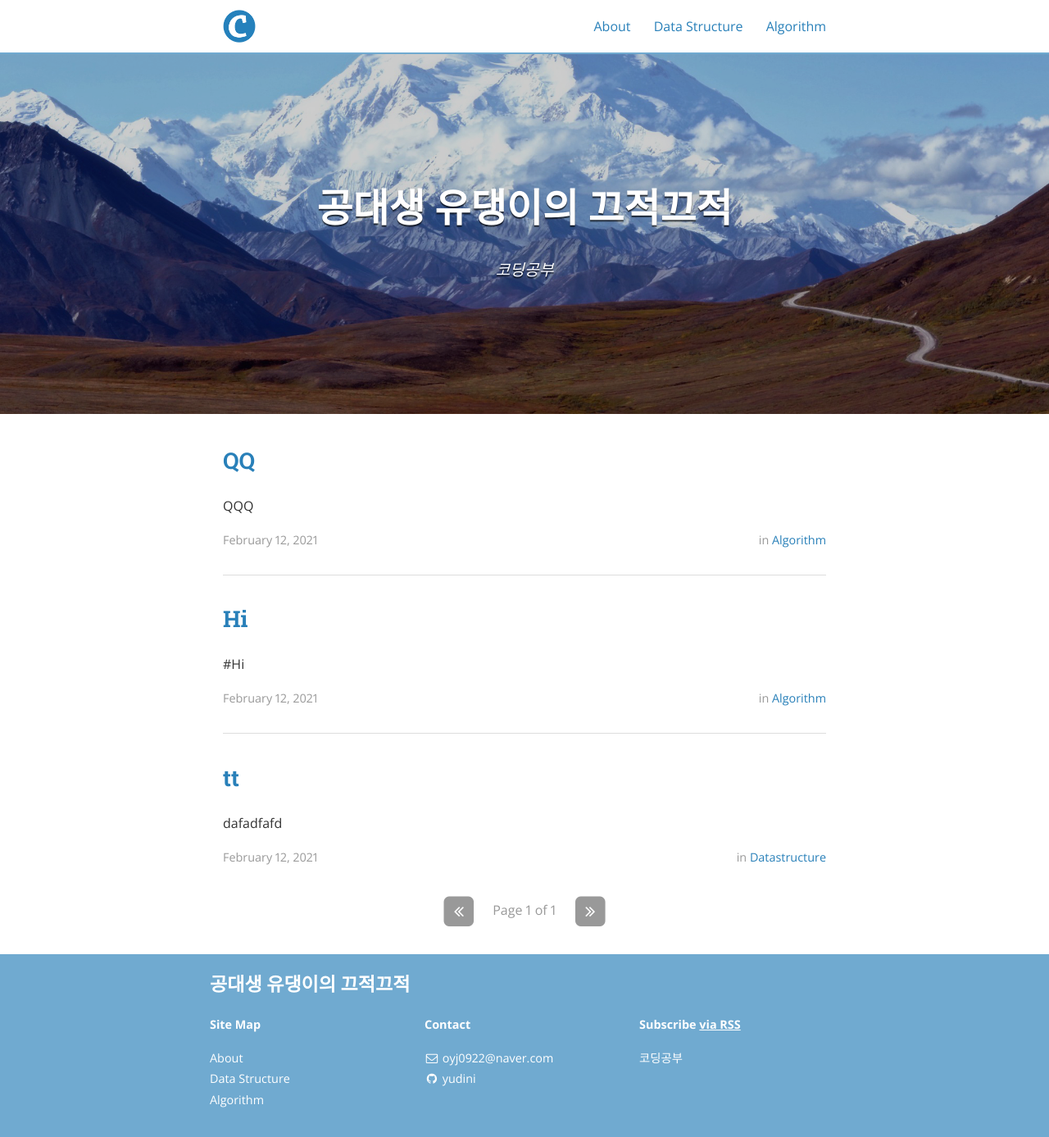
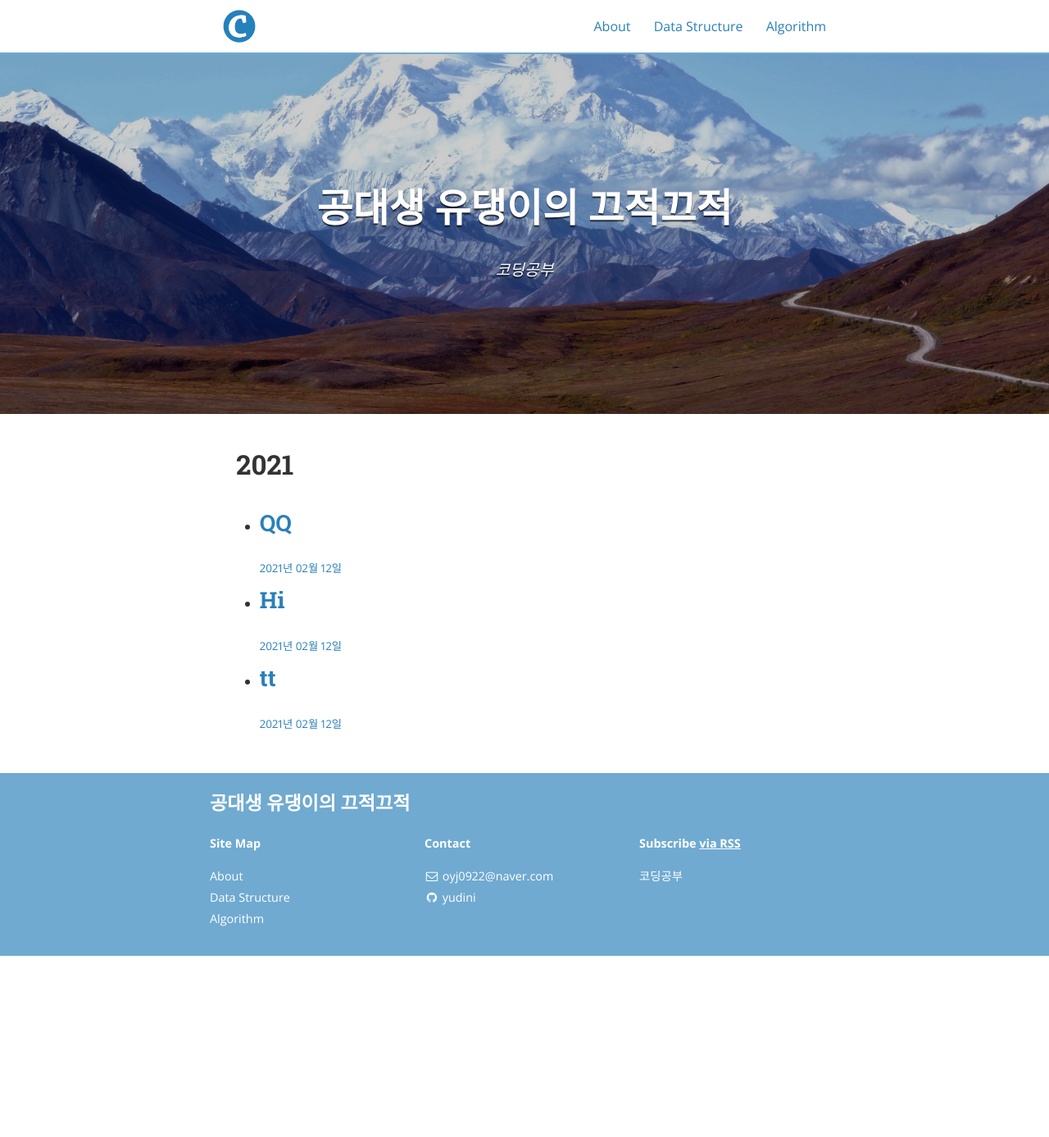
Before and after one commit to yudini/yudini.github.io, a Jekyll site: the page built from index.html, in a window 1280 px wide and 1387 px high. Shown: the whole window at 82% size. Built offline with Jekyll 4.4.1, drawn with Linux system fonts in a browser that asks for light colours; nearby versions of some CDN libraries; the list of posts is cut into pages by our own code.

Commit message:
연도별 포스팅

```diff
--- a/Gemfile
+++ b/Gemfile
@@ -2,5 +2,5 @@ source 'https://rubygems.org'
 gem 'jekyll', '<4'
 gem 'jekyll-archives'
 gem 'jekyll-sitemap'
-gem 'jekyll-paginate-v2'
+gem 'jekyll-paginate'
 gem 'kramdown-parser-gfm'
--- a/_config.yml
+++ b/_config.yml
@@ -3,7 +3,7 @@
 plugins:
   - jekyll-archives # Sorry, not GitHub pages friendly!
   - jekyll-sitemap
-  - jekyll-paginate-v2
+  - jekyll-paginate
 
 exclude:
   - "/vendor/"
--- a/index.html
+++ b/index.html
@@ -15,74 +15,39 @@ pagination:
 </div>
 
 <div class="wrapper">
-<ul class="post-list">
-  {% for post in paginator.posts %}
+  <div class="wrapper">
+    {% for post in site.posts  %}
+
+      {% capture this_year %}{{ post.date | date: "%Y" }}{% endcapture %}
+      {% capture next_year %}{{ post.previous.date | date: "%Y" }}{% endcapture %}
+
+      {% if forloop.first %}
+      <h1 id="{{ this_year }}-ref">{{this_year}}</h1>
+      <ul>
+      {% endif %}
+
       <li>
-    <h2>
-      <a class="post-link" href="{{ post.url | prepend: site.baseurl }}">{{ post.title }}</a>
-    </h2>
-    <section class="post-excerpt" itemprop="description">
-      <p>{{ post.content | strip_html | truncatewords: 50 }}</p>
-    </section>
-    <section class="post-meta">
-      <div class="post-date">{{ post.date | date: "%B %-d, %Y" }}</div>
-      <div class="post-categories">
-      {% if post.categories.size > 0 %}in {% for cat in post.categories %}
-        {% if site.jekyll-archives %}
-        <a href="{{ site.baseurl }}/category/{{ cat }}">{{ cat | capitalize }}</a>{% if forloop.last == false %}, {% endif %}
+        <a class="post-list" href="{{ site.baseurl }}{{ post.url }}">
+          <h2>{{ post.title }} </h2>
+          <!-- <small class="post-date">{{ post.date | date_to_string }}</small> -->
+          <small>{{ post.date | date: "%Y년 %m월 %d일" }}</small>
+        </a>
+      </li>
+
+      {% if forloop.last %}
+      </ul>
       {% else %}
-        <a href="{{ site.baseurl }}/posts/#{{ cat }}">{{ cat | capitalize }}</a>{% if forloop.last == false %}, {% endif %}
+          {% if this_year != next_year %}
+          </ul>
+          <h2 id="{{ next_year }}-ref">{{next_year}}</h2>
+          <ul>
           {% endif %}
-      {% endfor %}{% endif %}
-      </div>
-    </section>
-  </li>
-  {% if forloop.last == false %}
-  <hr>
       {% endif %}
+
     {% endfor %}
     </ul>
+  </div>
+</div>
 
-<nav class="pagination" role="navigation">
-	<p>
-    {% if paginator.previous_page %}
-			{% if paginator.page == 2 %}
-			<a class="newer-posts" href="{{ site.baseurl }}{{ paginator.previous_page_path }}">
-        <span class="fa-stack fa-lg">
-          <i class="fa fa-square fa-stack-2x"></i>
-          <i class="fa fa-angle-double-left fa-stack-1x fa-inverse"></i>
-        </span>
-      </a>
-			{% else %}
-			<a class="newer-posts" href="{{ site.baseurl }}{{ paginator.next_page_path }}">
-				<span class="fa-stack fa-lg">
-					<i class="fa fa-square fa-stack-2x"></i>
-					<i class="fa fa-angle-double-left fa-stack-1x fa-inverse"></i>
-				</span>
-			</a>
-			{% endif %}
-		{% else %}
-		<span class="fa-stack fa-lg">
-      <i class="fa fa-square fa-stack-2x"></i>
-      <i class="fa fa-angle-double-left fa-stack-1x fa-inverse"></i>
-    </span>
-		{% endif %}
-		<span class="page-number">Page {{ paginator.page }} of {{ paginator.total_pages }}</span>
-		{% if paginator.next_page %}
-		<a class="newer-posts" href="{{ site.baseurl }}{{ paginator.next_page_path }}">
-      <span class="fa-stack fa-lg">
-        <i class="fa fa-square fa-stack-2x"></i>
-        <i class="fa fa-angle-double-right fa-stack-1x fa-inverse"></i>
-      </span>
-    </a>
-		{% else %}
-		<span class="fa-stack fa-lg">
-      <i class="fa fa-square fa-stack-2x"></i>
-      <i class="fa fa-angle-double-right fa-stack-1x fa-inverse"></i>
-    </span>
-		{% endif %}
-	</p>
-</nav>
 
 </div>
-</div>
```
Also changed, not shown: _includes/pagination.html (added, +39 -0 lines), Gemfile.lock. Lines whose indentation alone changed are shown as unchanged.
